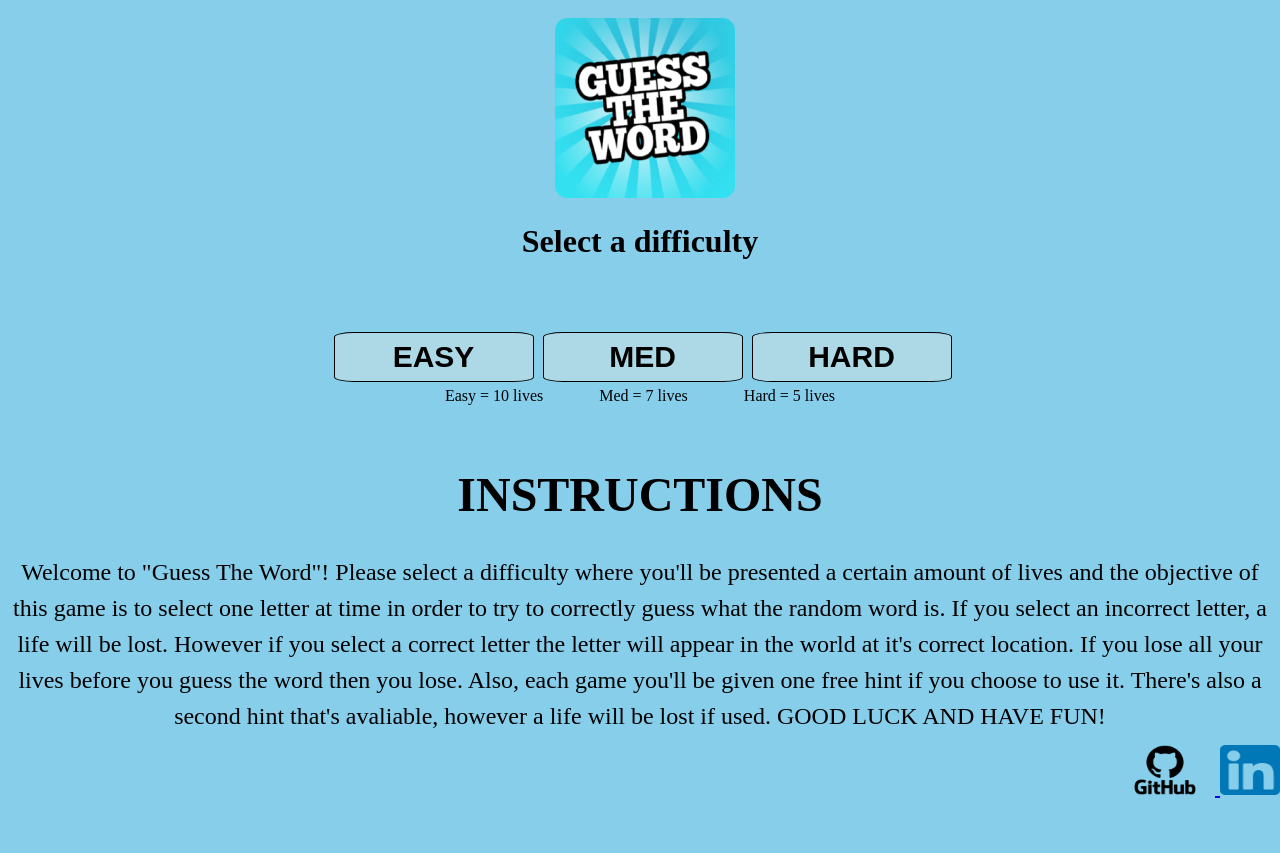
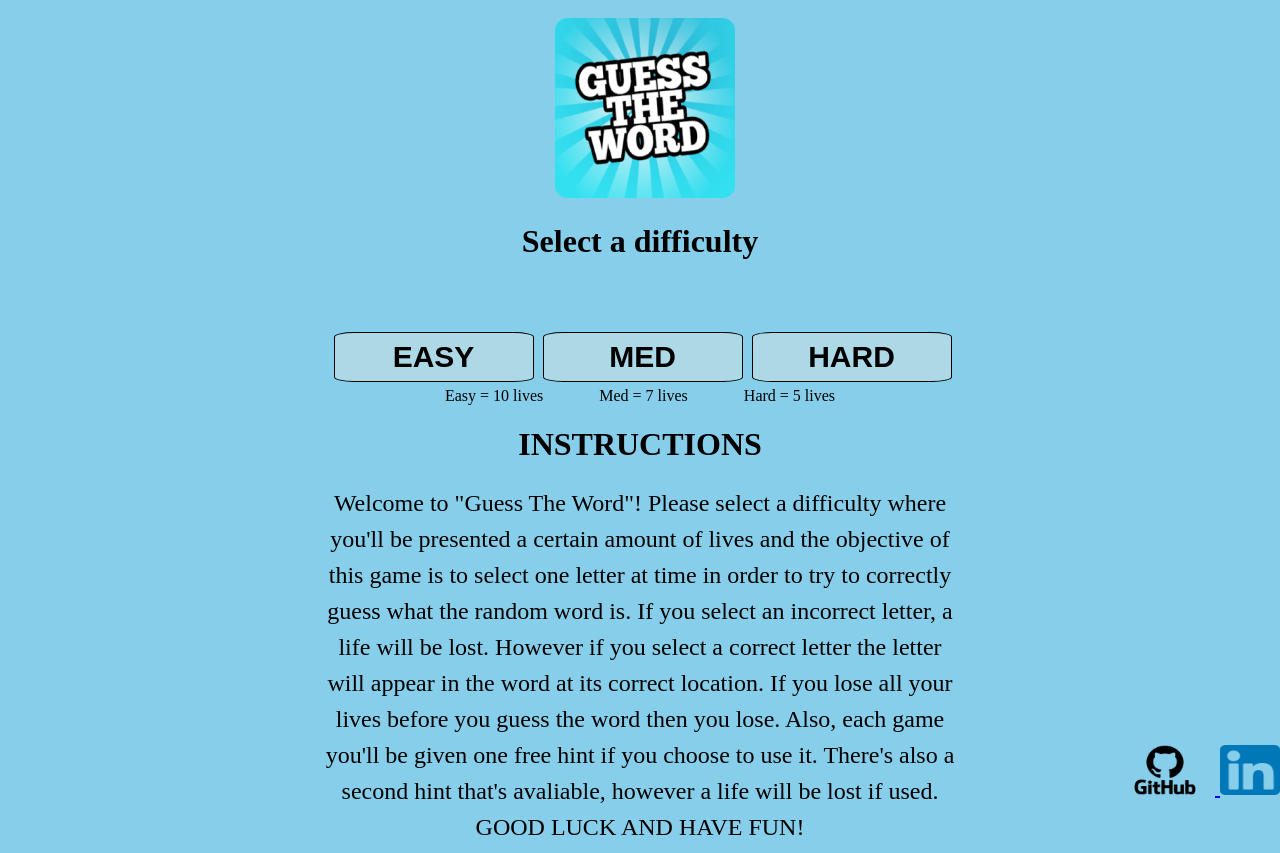
Before and after one commit to kiet415/AAJSProject, a website built with webpack: page index.html in a window 1280 px wide. Before the commit the page ends 800 px from the top, so only its background shows below. Built offline with nearby package versions, Linux system fonts and the light colour scheme.

Commit message:
Fixed some css

```diff
--- a/index.html
+++ b/index.html
@@ -28,7 +28,7 @@
             Hard = 5 lives
         </div>
 
-        <div class = "instructions">
+        <div class = "instructions-start">
             <h1 class = "instructions-title">INSTRUCTIONS</h1>
             <div class = "instructions-desc" >Welcome to "Guess The Word"!
                 Please select a difficulty
@@ -37,7 +37,7 @@
                 in order to try to correctly guess what the random word
                 is. If you select an incorrect letter, a life will be
                 lost. However if you select a correct letter the letter
-                will appear in the world at it's correct location. If you
+                will appear in the word at its correct location. If you
                 lose all your lives before you guess the word then you lose.
                 Also, each game you'll be given one free hint if you choose
                 to use it. There's also a second hint that's avaliable, however
--- a/src/index.css
+++ b/src/index.css
@@ -214,3 +214,7 @@ footer {
   margin-top: 16px;
   font-size: 26px;
 }
+.instructions-start {
+  text-align: center;
+  width: 50%;
+}
```
